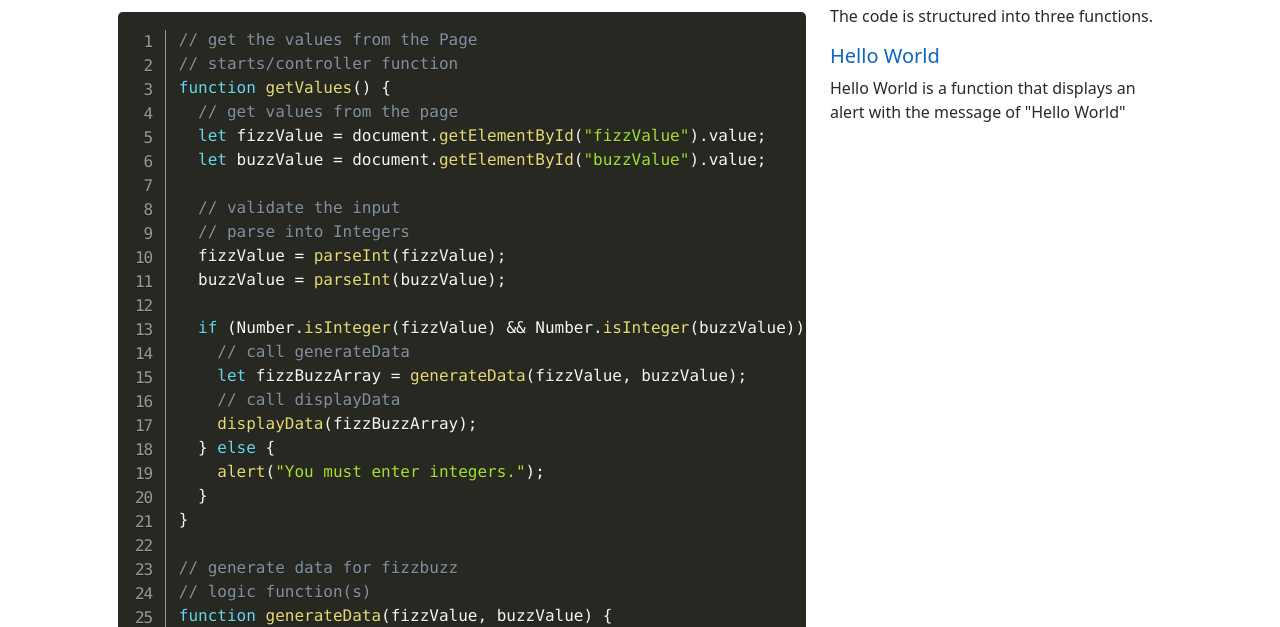
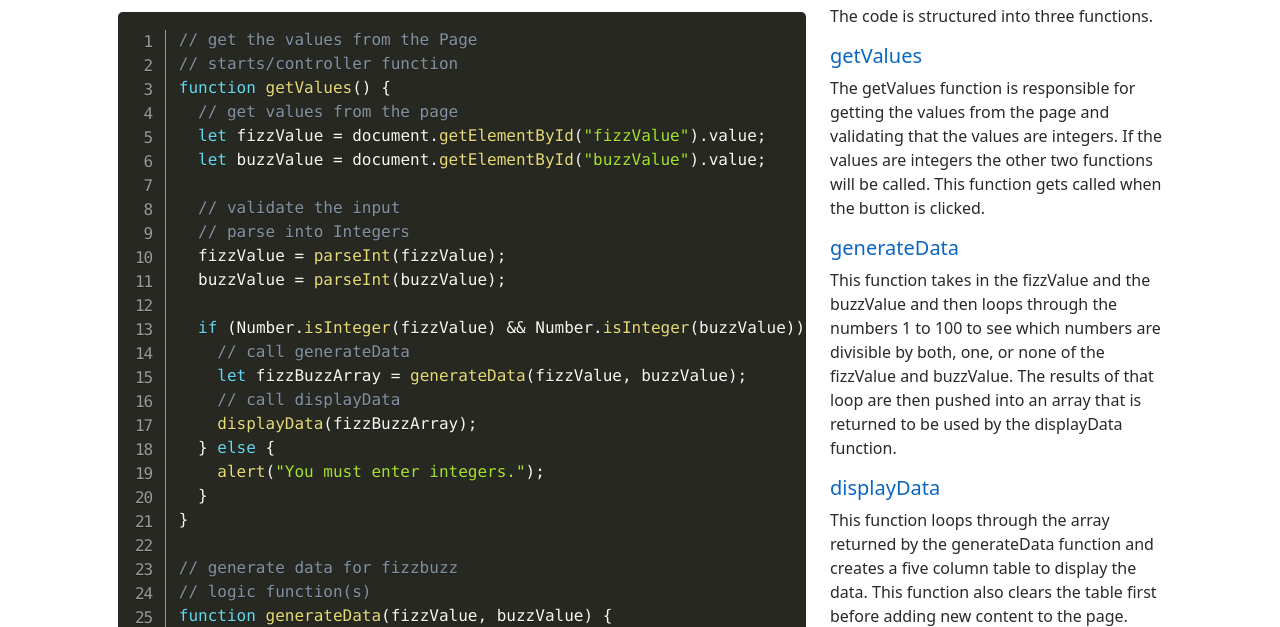
Before and after one commit to davidblackwelder/fizzbuzz, a plain HTML site: page code.html in a window 1280 px wide. Shown: the part 173-800 px from the top of the page. Drawn offline with nearby package versions, Linux system fonts and the light colour scheme.

Commit message:
Update code page with description of functions

```diff
--- a/code.html
+++ b/code.html
@@ -181,10 +181,29 @@
 					</div>
 					<div class="col-lg-4">
 						<p>The code is structured into three functions.</p>
-						<h5>Hello World</h5>
+						<h5>getValues</h5>
 						<p>
-							Hello World is a function that displays an alert with the message
-							of "Hello World"
+							The getValues function is responsible for getting the values from
+							the page and validating that the values are integers. If the
+							values are integers the other two functions will be called. This
+							function gets called when the button is clicked.
+						</p>
+
+						<h5>generateData</h5>
+						<p>
+							This function takes in the fizzValue and the buzzValue and then
+							loops through the numbers 1 to 100 to see which numbers are
+							divisible by both, one, or none of the fizzValue and buzzValue.
+							The results of that loop are then pushed into an array that is
+							returned to be used by the displayData function.
+						</p>
+
+						<h5>displayData</h5>
+						<p>
+							This function loops through the array returned by the generateData
+							function and creates a five column table to display the data. This
+							function also clears the table first before adding new content to
+							the page.
 						</p>
 					</div>
 				</div>
```
